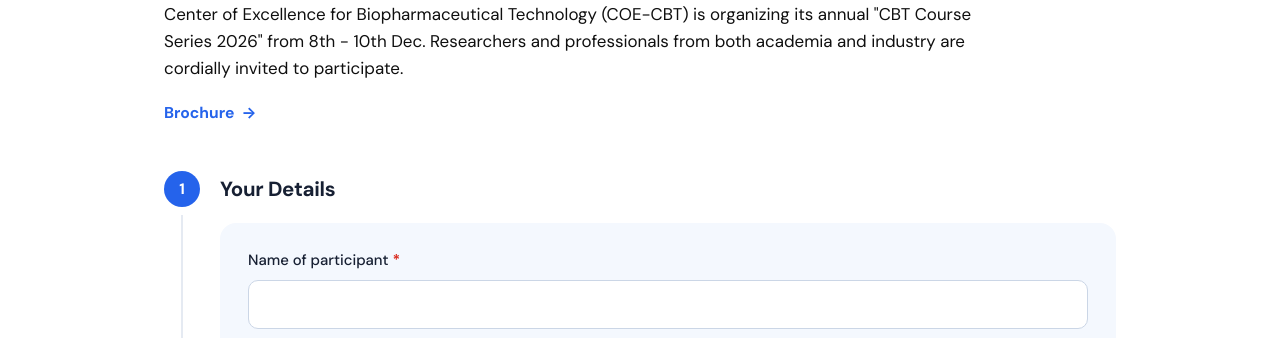
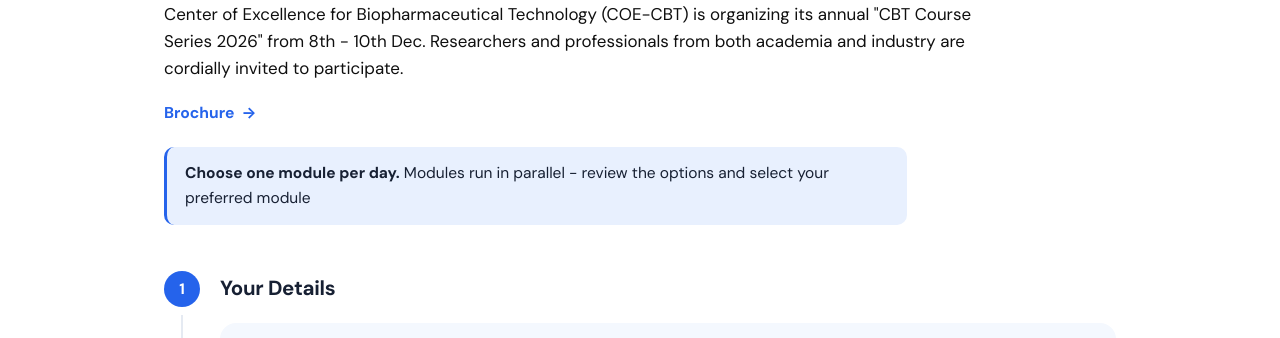
Before and after one commit to dtripathi18/cbt-website, a plain HTML site: page course-series/register.html in a window 1280 px wide. Shown: the part 462-800 px from the top of the page. Drawn offline with Linux system fonts and the light colour scheme.

Commit message:
updated register page

```diff
--- a/course-series/css/style.css
+++ b/course-series/css/style.css
@@ -129,6 +129,17 @@
   color: var(--cs-ink-soft);
   cursor: not-allowed;
   pointer-events: none;
+}
+
+.cs-intro-note {
+  margin: 22px 0 0;
+  padding: 14px 18px;
+  max-width: 70ch;
+  background: var(--cs-accent-soft);
+  border-left: 3px solid var(--cs-accent);
+  border-radius: var(--cs-radius-sm);
+  color: var(--cs-ink);
+  font-size: 0.97rem;
 }
 
 /* ---------- Stepped timeline ---------- */
--- a/course-series/js/about.js
+++ b/course-series/js/about.js
@@ -63,8 +63,6 @@
 
   const chevronSVG ='<svg viewBox="0 0 20 20" width="18" height="18" aria-hidden="true"><path d="M5 7.5l5 5 5-5" fill="none" stroke="currentColor" stroke-width="2" stroke-linecap="round" stroke-linejoin="round"/></svg>';
   const pinSVG ='<svg viewBox="0 0 20 20" width="13" height="13" aria-hidden="true"><path d="M10 18s6-5.2 6-10a6 6 0 10-12 0c0 4.8 6 10 6 10z" fill="none" stroke="currentColor" stroke-width="1.8" stroke-linejoin="round"/><circle cx="10" cy="8" r="2.2" fill="currentColor"/></svg>';
-
-  document.getElementById("curriculumHint").innerHTML =`<strong>*Choose one module per day at registration. Modules run in parallel - review the options and select your preferred module. </strong>`;
 
   const curriculumDays = document.getElementById("curriculumDays");
   cfg.days.forEach((day) => {
--- a/course-series/register.html
+++ b/course-series/register.html
@@ -39,6 +39,7 @@
         <p id="introBody"></p>
         <a class="cs-intro-link" id="introLink" href="#" target="_blank"></a>
       </div>
+      <p class="cs-intro-note"><strong>Choose one module per day.</strong> Modules run in parallel - review the options and select your preferred module</p>
     </section>
 
     <form class="cs-form" id="regForm" novalidate>
```
Also changed, not shown: course-series/index.html (+0 -1 lines).
